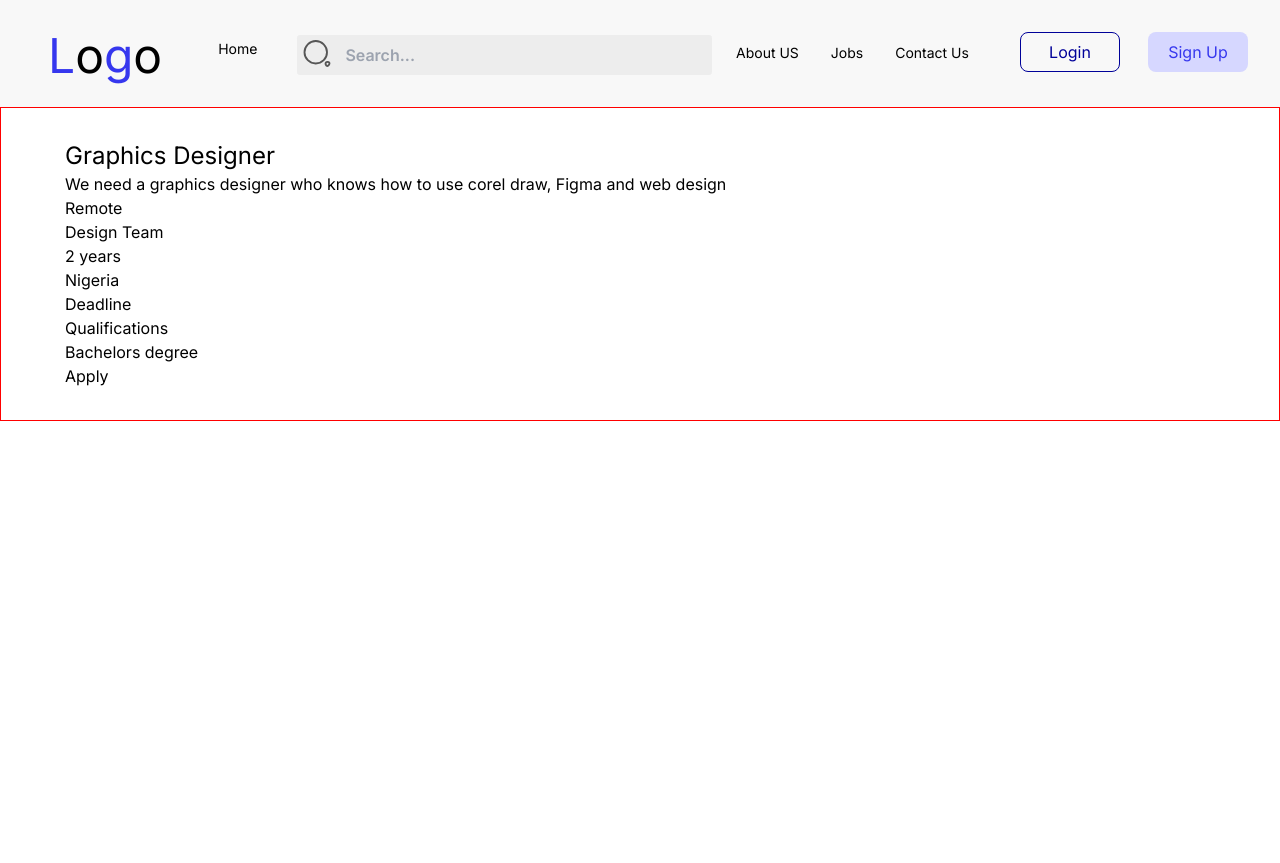
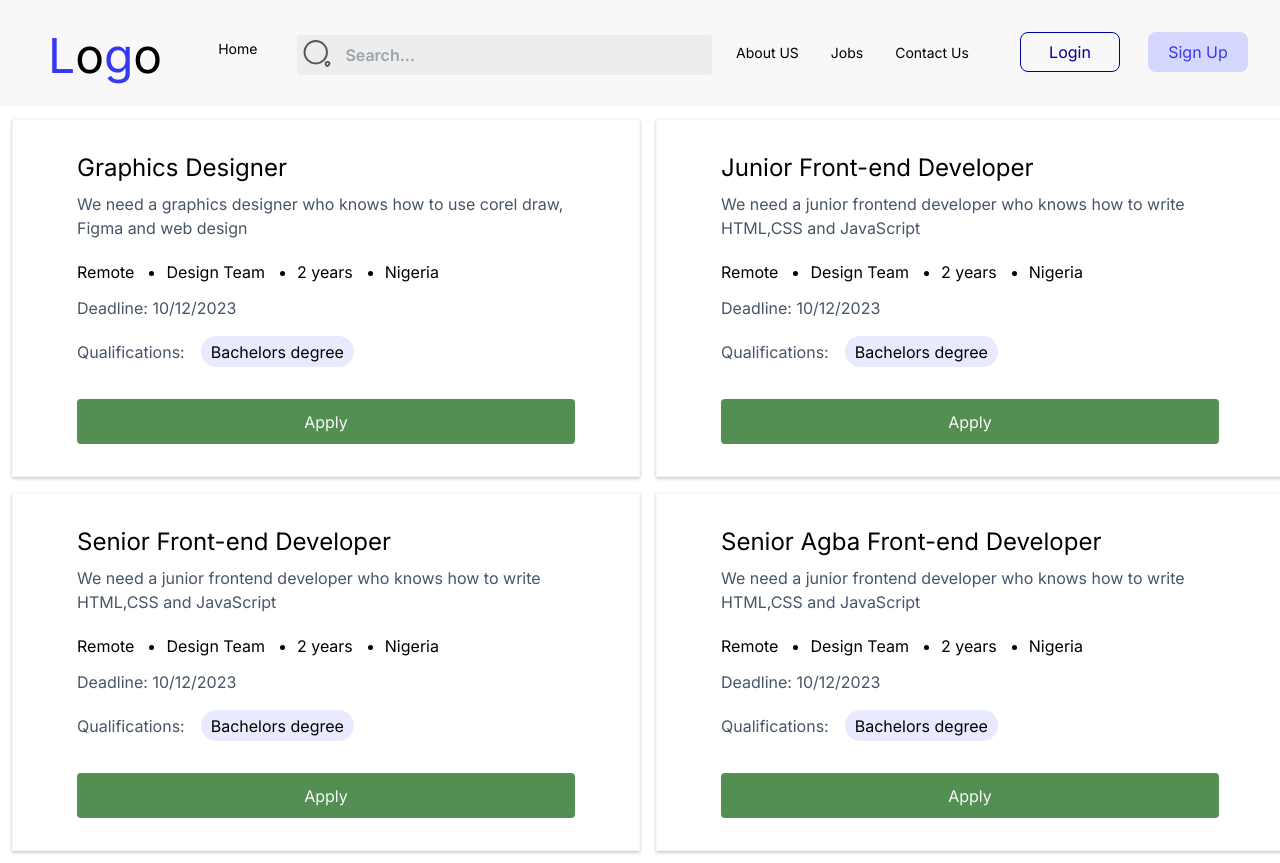
Before and after one commit to Andy-Intelligence/Applicant-Tracking-System, a Next.js app: page /Jobs in a window 1280 px wide. Before the commit the page ends 800 px from the top, so only its background shows below. Built offline with nearby package versions, Linux system fonts and the light colour scheme; no server answers.

Commit message:
Added job route

```diff
--- a/app/Candidate/ProfileDetails.jsx
+++ b/app/Candidate/ProfileDetails.jsx
@@ -1,11 +1,10 @@
 const ProfileDetails = () => {
+    return (
 
-
-    return (
         <div className="form-container">
             <form className="form">
                 <label htmlFor="user-company-name">Company Name:</label>
-                <input type="text" value={localStorage.getItem('Cname')}  id="user-company-name" />
+                <input type="text" value={localStorage.getItem('Cname') }  id="user-company-name" />
 
                 <label htmlFor="email">Email</label>
                 <input type="email" value={localStorage.getItem('Cmail')}  id="email" />
--- a/app/Jobs/Applicant-form/page.jsx
+++ b/app/Jobs/Applicant-form/page.jsx
@@ -1,6 +1,8 @@
+import Nav from "@/app/comps/Nav";
 const Page = () => {
     return (
         <div>
+        <Nav />
            <h1></h1>
         </div>
     );
--- a/app/Jobs/ListOfJobs.jsx
+++ b/app/Jobs/ListOfJobs.jsx
@@ -1,23 +1,25 @@
 import Link from "next/link";
-const ListOfJobs = ({jobber, jobberTitle}) => {
+const ListOfJobs = ({ jobber, jobberTitle, deadline, handleClick }) => {
   return (
     <div className=" border-b-2 jobDiv">
-            <h2 className=" text-2xl">{jobberTitle}</h2>
-            <p className=" font-normal">{jobber}</p>
-            <ul>
-                <li>Remote</li>
-                <li>Design Team</li>
-                <li>2 years </li>
-                <li>Nigeria</li>
+      <h2 className=" text-2xl mb-2">{jobberTitle}</h2>
+      <p className=" font-normal text-slate-600">{jobber}</p>
+      <ul className="mt-5 flex mb-3  gap-3">
+        <li className="mr-5">Remote</li>
+        <li className="list-disc mr-5">Design Team</li>
+        <li className="list-disc mr-5">2 years </li>
+        <li className="list-disc">Nigeria</li>
       </ul>
-            <p>Deadline</p>
-            <p>Qualifications</p>
-            <div className="degree">
-                Bachelors degree
+      <p className="text-slate-600">Deadline: {deadline}</p>
+      <div className=" flex">
+        <p className="text-slate-600 mt-5">Qualifications:</p>
+        <div className="degree">Bachelors degree</div>
       </div>
-            <button>Apply</button>
+      <Link href='/Jobs/Applicant-form'>
+      <button onClick={handleClick} className="ApplyButton">Apply</button>
+      </Link>
     </div>
   );
-}
+};
 
 export default ListOfJobs;
--- a/app/Jobs/page.jsx
+++ b/app/Jobs/page.jsx
@@ -1,15 +1,48 @@
+'use client'
 import Nav from "../comps/Nav";
-import ListOfJobs from './ListOfJobs'
+import ListOfJobs from "./ListOfJobs";
 const Page = () => {
+
   return (
     <div>
       <Nav />
+      <div className=" p-3 components">
         <ListOfJobs
           jobberTitle="Graphics Designer"
-            jobber='We need a graphics designer who knows how to use corel draw, Figma and web design'
+          jobber="We need a graphics designer who knows how to use corel draw, Figma and web design"
+          deadline="10/12/2023"
+          handleClick={() =>{
+            localStorage.setItem('title', jobberTitle)
+          }}
+        />
+        <ListOfJobs
+          jobberTitle="Junior Front-end Developer"
+          jobber="We need a junior frontend developer who knows how to write HTML,CSS and JavaScript"
+          deadline="10/12/2023"
+          handleClick={() =>{
+            localStorage.setItem('title', jobberTitle)
+          }}
+        />
+
+        <ListOfJobs
+          jobberTitle="Senior Front-end Developer"
+          jobber="We need a junior frontend developer who knows how to write HTML,CSS and JavaScript"
+          deadline="10/12/2023"
+          handleClick={() =>{
+            localStorage.setItem('title', jobberTitle)
+          }}
+        />
+        <ListOfJobs
+          jobberTitle="Senior Agba Front-end Developer"
+          jobber="We need a junior frontend developer who knows how to write HTML,CSS and JavaScript"
+          deadline="10/12/2023"
+          handleClick={() =>{
+            localStorage.setItem('title', jobberTitle)
+          }}
         />
       </div>
+    </div>
   );
-}
+};
 
 export default Page;
--- a/app/comps/Body/Body.jsx
+++ b/app/comps/Body/Body.jsx
@@ -31,15 +31,15 @@ const Body = () => {
           </Link>
           <div className="flex mt-14 align-center describe">
             <small>Effortless Task Management</small>
-            <Image src={ellipse} />
+            <Image src={ellipse} alt="dot" />
             <small>Real-time Collaboration</small>
-            <Image src={ellipse} />
+            <Image src={ellipse} alt="dot"/>
             <small>Intuitive User Interface</small>
-            <Image src={ellipse} />
+            <Image src={ellipse} alt="dot"/>
             <small>Seamless Integration</small>
           </div>
         </div>
-        <Image src={main} />
+        <Image src={main}  alt="main-image"/>
       </div>
       <div className="mid-level  mb-15 p-8">
         <h2 className=" ml-4 text-2xl">Trusted By:</h2>
--- a/app/globals.css
+++ b/app/globals.css
@@ -192,7 +192,7 @@ span {
 }
 
 .trusted {
-  width:100%;
+  width: 100%;
   animation: moveLeftToRight 5s linear infinite;
   display: flex;
   gap: 3rem;
@@ -212,11 +212,11 @@ span {
   margin-top: -5rem;
 }
 
-li:hover{
+li:hover {
   text-decoration: underline;
 }
 
-li:active{
+li:active {
   text-decoration: underline;
 }
 
@@ -551,7 +551,7 @@ footer button {
   gap: 1.25rem;
 }
 
-.rightPart{
+.rightPart {
   display: flex;
   flex-direction: column;
   margin-left: -45rem;
@@ -570,8 +570,6 @@ footer button {
   margin-top: 3rem;
 }
 
-
-
 .rightPart .footerNavCom {
   color: var(--material-theme-black, #181818);
   text-align: center;
@@ -582,22 +580,72 @@ footer button {
   letter-spacing: 0.00625rem;
 }
 
-.social{
+.social {
   display: flex;
   flex-direction: column;
   align-items: flex-end;
 }
 
-.social p{
+.social p {
   margin-left: -11rem;
 }
 
-.socials{
-  gap:1rem;
+.socials {
+  gap: 1rem;
 }
 
+.jobDiv {
+  border: 1px solid #F8F8F8;
+  padding: 2rem 4rem;
+  width: 100%;
+  box-sizing: border-box;
+  box-shadow: 0px 2px 3px 0px rgba(0, 0, 0, 0.17),
+    0px 0px 3px 0px rgba(0, 0, 0, 0.08);
+}
 
-.jobDiv {
-  border: 1px solid red;
-  padding: 2rem 4rem;
+.jobDiv h2 {
+  font-size: 1.5rem;
+  font-style: normal;
+  font-weight: 400;
+  line-height: 2rem;
 }
+
+.jobsDiv p {
+  font-size: 1rem;
+  font-style: normal;
+  font-weight: 500;
+  line-height: 1.5rem;
+  color: gray;
+}
+
+.degree {
+  margin-top: 1rem;
+  display: flex;
+  height: 1.9375rem;
+  padding: 0.625rem;
+  justify-content: center;
+  align-items: center;
+  gap: 0.625rem;
+  background: rgba(54, 55, 238, 0.1);
+  border-radius: 6.25rem;
+  margin-left: 1rem;
+}
+
+.ApplyButton {
+  height: 2.8125rem;
+  width: 100%;
+  color: var(--Text-color-Active-white, #F9F9F9);
+  margin-top: 2rem;
+  padding: 0.625rem 1.5rem;
+  justify-content: center;
+  align-items: center;
+  gap: 0.5rem;
+  border-radius: 0.25rem;
+  background: var(--Primay-color-Active-green, #538e53);
+}
+
+.components{
+  display: grid;
+  grid-template-columns: 50% 50%;
+  gap: 1rem;
+}
```
Lines whose indentation alone changed are shown as unchanged.
